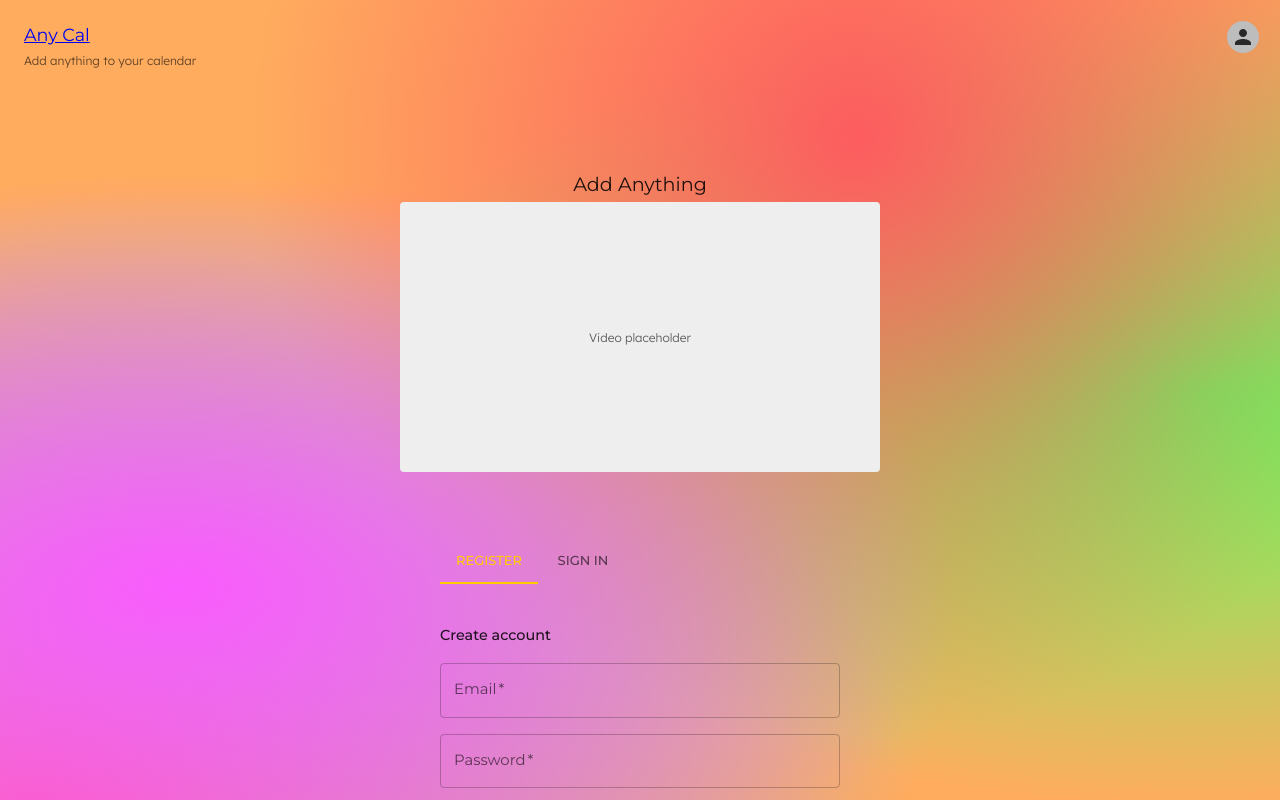
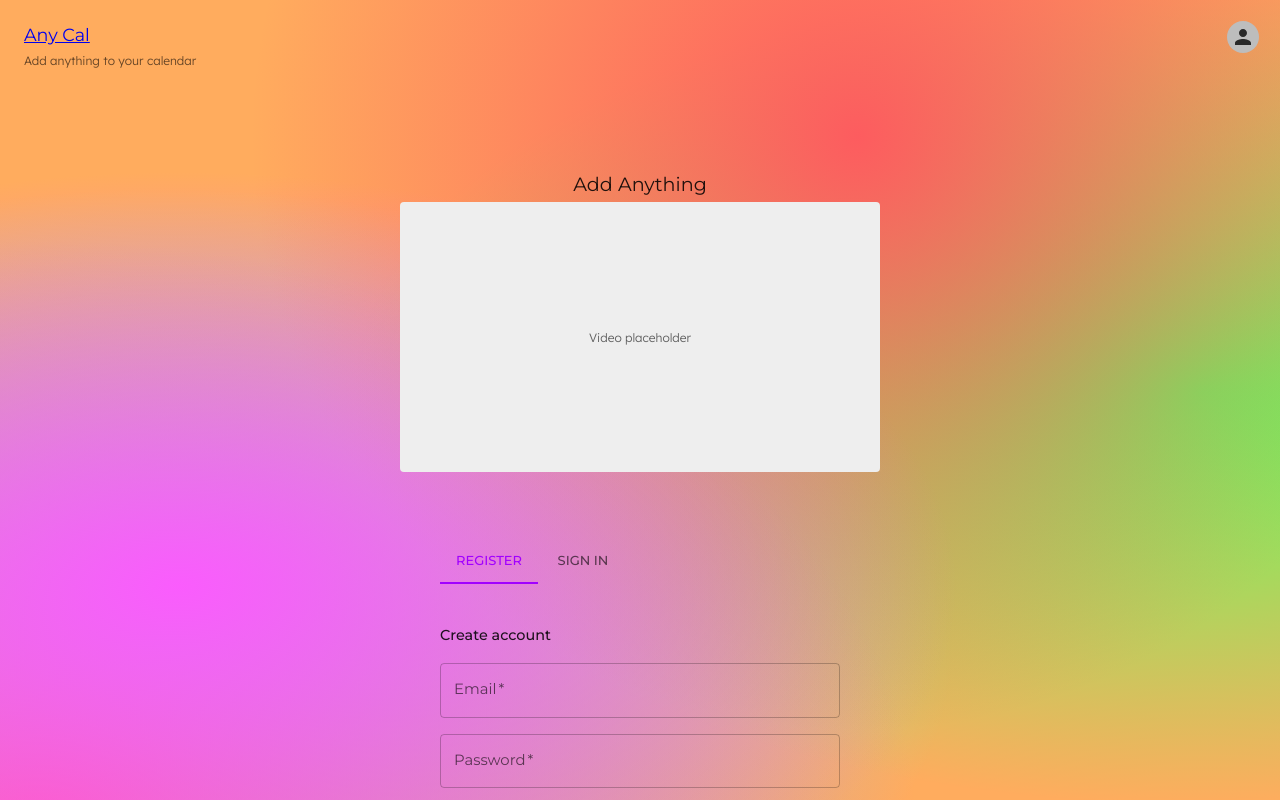
Before and after one commit to IgorNadj/anycal, a React (Vite) app: page /hi in a window 1280 px wide. Shown: the top 800 px of the page. Built offline with nearby package versions, Linux system fonts and the light colour scheme; no server answers; what sqlite would draw is missing.

Commit message:
Minor: ui updates

```diff
--- a/src/components/form/ManageCalendarsForm.tsx
+++ b/src/components/form/ManageCalendarsForm.tsx
@@ -71,13 +71,6 @@ export const ManageCalendarsForm = () => {
 
   return (
     <>
-      <Box sx={{ marginTop: 5 }}>
-        <Button onClick={onClickAdd} loading={isCreateCalendarPending} variant="outlined">
-          <Add />
-          Add a new calendar
-        </Button>
-      </Box>
-
       <Box>
         {calendars.map((calendar) => (
           <Paper key={calendar.uuid} sx={{ marginY: 5, padding: 3 }}>
@@ -111,6 +104,13 @@ export const ManageCalendarsForm = () => {
             </Box>
           </Paper>
         ))}
+      </Box>
+
+      <Box sx={{ marginTop: 5 }}>
+        <Button onClick={onClickAdd} loading={isCreateCalendarPending} variant="outlined">
+          <Add />
+          Add a new calendar
+        </Button>
       </Box>
 
       <Menu anchorEl={menuAnchorEl} open={menuOpen} onClose={closeMenu}>
--- a/src/providers/ThemeProvider.tsx
+++ b/src/providers/ThemeProvider.tsx
@@ -5,7 +5,7 @@ const theme = createTheme({
   palette: {
     mode: "light",
     primary: {
-      main: "#ffcc00",
+      main: "#a100ff",
     },
     secondary: {
       main: "#3b9bf8",
```
